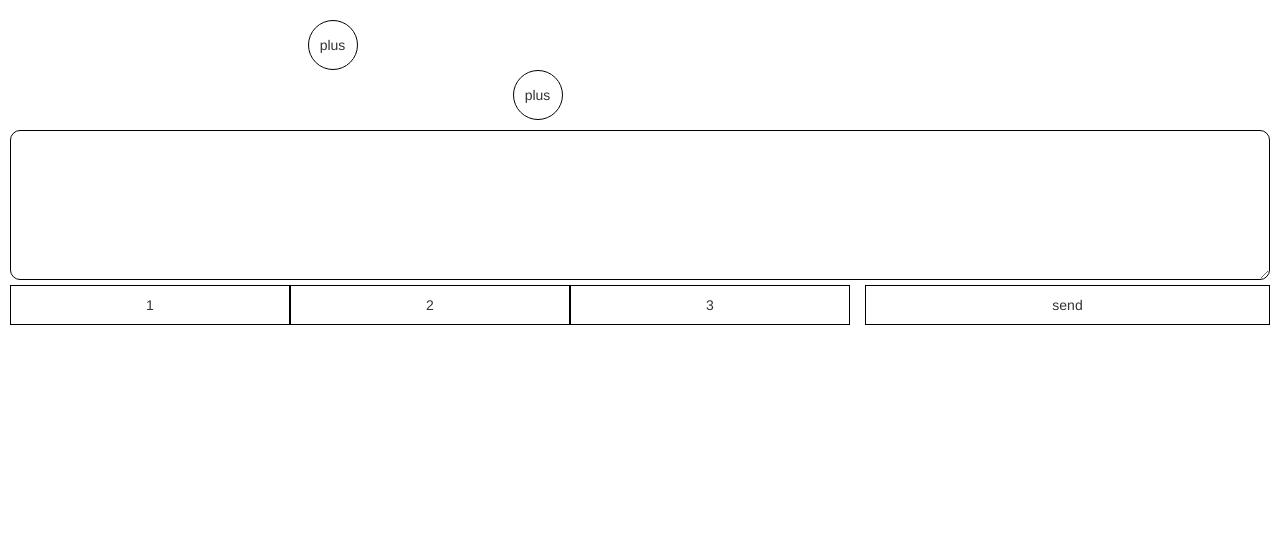
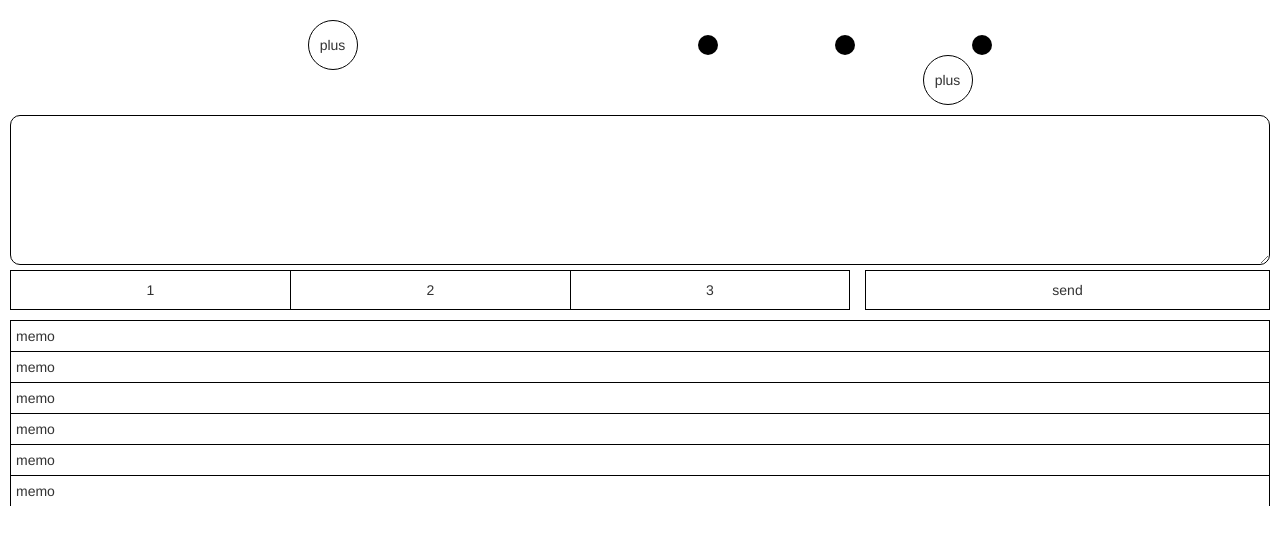
Before and after one commit to imajoriri/memo-front, a React (Create React App) app: page / in a window 1280 px wide. Shown: the top 544 px of the page. Built offline with nearby package versions, Linux system fonts and the light colour scheme.

Commit message:
UIテンプレ作成

```diff
--- a/src/App.js
+++ b/src/App.js
@@ -2,9 +2,11 @@ import React, { Component } from 'react';
 import { Grid, Row, Col } from 'react-bootstrap';
 
 import LevelShiftButton from "./components/LevelShiftButton";
+import LevelCircle from "./components/LevelCircle";
 import InputForm from "./components/InputForm";
 import SendButton from "./components/SendButton";
 import LevelSelectButton from "./components/LevelSelectButton";
+import Memos from "./components/Memos";
 
 var allGroupStyle = {
   padding: "10px",
@@ -28,29 +30,37 @@ class App extends Component {
       <div style={allGroupStyle}>
         <Grid fluid="true">
 
+          {/* 画面上のメモレベル変更の丸いボタン */}
           <Row style={LevelShiftGroupStyle} className="LevelShiftGroup">
-            <Col md={6} xs={5}>
+            <Col md={6} xs={4}>
               <LevelShiftButton />
             </Col>
-            <Col md={6} xs={5} xsOffset={2}>
+            <Col xs={4}>
+              <LevelCircle />
+            </Col>
+            <Col md={6} xs={4} >
               <LevelShiftButton />
             </Col>
           </Row>
 
+          {/* メモ入力フォーム*/}
           <Row style={InputFormGroupStyle} className="InputFormGroup">
             <InputForm />
           </Row>
 
+          {/* 表示するメモのレベル変更ボタン */}
           <Row className="ButtonGroup">
-
             <Col xs="8">
                 <LevelSelectButton />
             </Col>
-
             <Col xs="4" style={SendButtonColStyle}>
               <SendButton />
             </Col>
+          </Row>
 
+          {/* メモ一覧 */}
+          <Row className="MemosGroup">
+            <Memos />
           </Row>
 
         </Grid>
--- /dev/null
+++ b/src/components/LevelCircle.js
@@ -0,0 +1,50 @@
+import React, { Component } from 'react';
+import { connect } from 'react-redux'
+import { Grid, Row, Col } from 'react-bootstrap';
+
+var pStyle = {
+  width: "20px",
+  height: "20px",
+  backgroundColor: "black",
+  borderRadius: "50%",
+  margin: "auto",
+  marginTop: "15px",
+}
+
+var colStyle = {
+  padding: "0",
+}
+
+class LevelCircle extends Component{
+  constructor(props){
+    super(props);
+  }
+
+  render(){
+    return(
+      <div>
+        <Row>
+          <Col xs={4} style={colStyle}>
+            <p style={pStyle}></p>
+          </Col>
+          <Col xs={4} style={colStyle}>
+            <p style={pStyle}></p>
+          </Col>
+          <Col xs={4} style={colStyle}>
+            <p style={pStyle}></p>
+          </Col>
+        </Row>
+      </div>
+    )
+  }
+}
+
+const mapStateToProps = state => {
+  return { state }
+}
+const mapDispatchToProps = dispatch => {
+  return {
+  }
+};
+
+export default connect(mapStateToProps, mapDispatchToProps)(LevelCircle);
--- a/src/components/LevelSelectButton.js
+++ b/src/components/LevelSelectButton.js
@@ -2,11 +2,17 @@ import React, { Component } from 'react';
 import { connect } from 'react-redux'
 import { Grid, Row, Col } from 'react-bootstrap';
 
-var buttonStyle = {
-  border: "black solid 1px",
-  backgroundColor: "white",
-  width: "100%",
-  height: "40px",
+var buttonStyle = (key) => {
+  var result = {
+    border: "black solid 1px",
+    backgroundColor: "white",
+    width: "100%",
+    height: "40px",
+  }
+  if(key !== 3){
+    result.borderRight = "none"
+  }
+  return result;
 }
 
 var colStyle = {
@@ -22,13 +28,13 @@ class LevelSelectButton extends Component{
       <div>
         <Row>
           <Col xs="4" style={colStyle}>
-            <button style={buttonStyle}>1</button>
+            <button style={buttonStyle(1)}>1</button>
           </Col>
           <Col xs="4" style={colStyle}>
-            <button style={buttonStyle}>2</button>
+            <button style={buttonStyle(2)}>2</button>
           </Col>
           <Col xs="4" style={colStyle}>
-            <button style={buttonStyle}>3</button>
+            <button style={buttonStyle(3)}>3</button>
           </Col>
         </Row>
       </div>
--- /dev/null
+++ b/src/components/Memos.js
@@ -0,0 +1,44 @@
+import React, { Component } from 'react';
+import { connect } from 'react-redux'
+
+var memoDivStyle = {
+  margin: "10px 0px",
+}
+
+var memoStyle = {
+  border: "black 1px solid",
+  borderBottom: "none",
+  padding: "5px",
+  margin: "0px",
+}
+
+class Memos extends Component {
+  constructor(props){
+    super(props);
+  }
+
+  render(){
+    var memo = <p style={memoStyle} >memo</p>;
+    return(
+      <div style={memoDivStyle}>
+        {memo}
+        {memo}
+        {memo}
+        {memo}
+        {memo}
+        {memo}
+      </div>
+    )
+  }
+}
+
+const mapStateToProps = state => {
+  return state;
+}
+
+const mapDispatchToProps = dispatch => {
+  return {
+  }
+}
+
+export default connect(mapStateToProps, mapDispatchToProps)(Memos);
```
